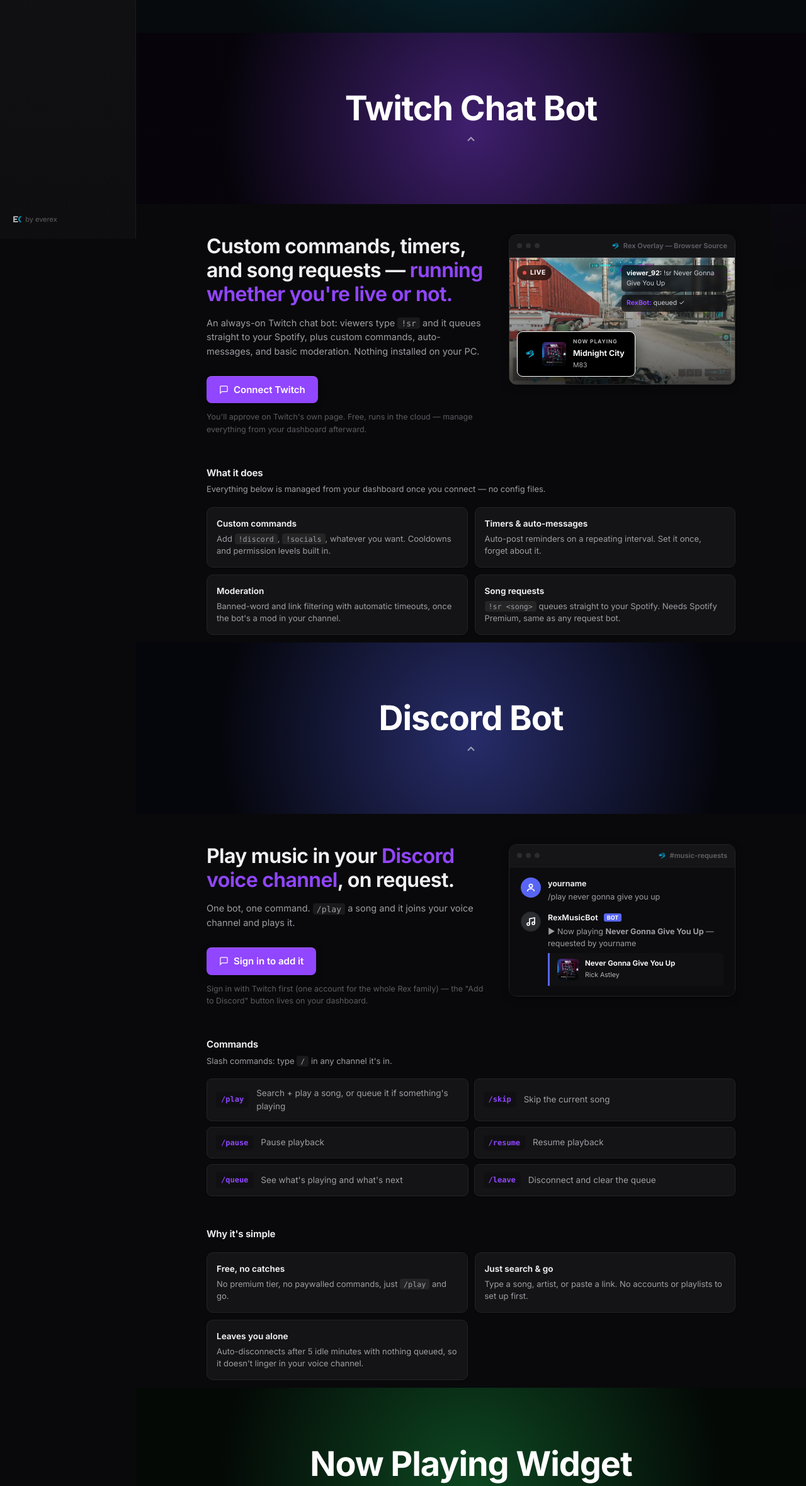
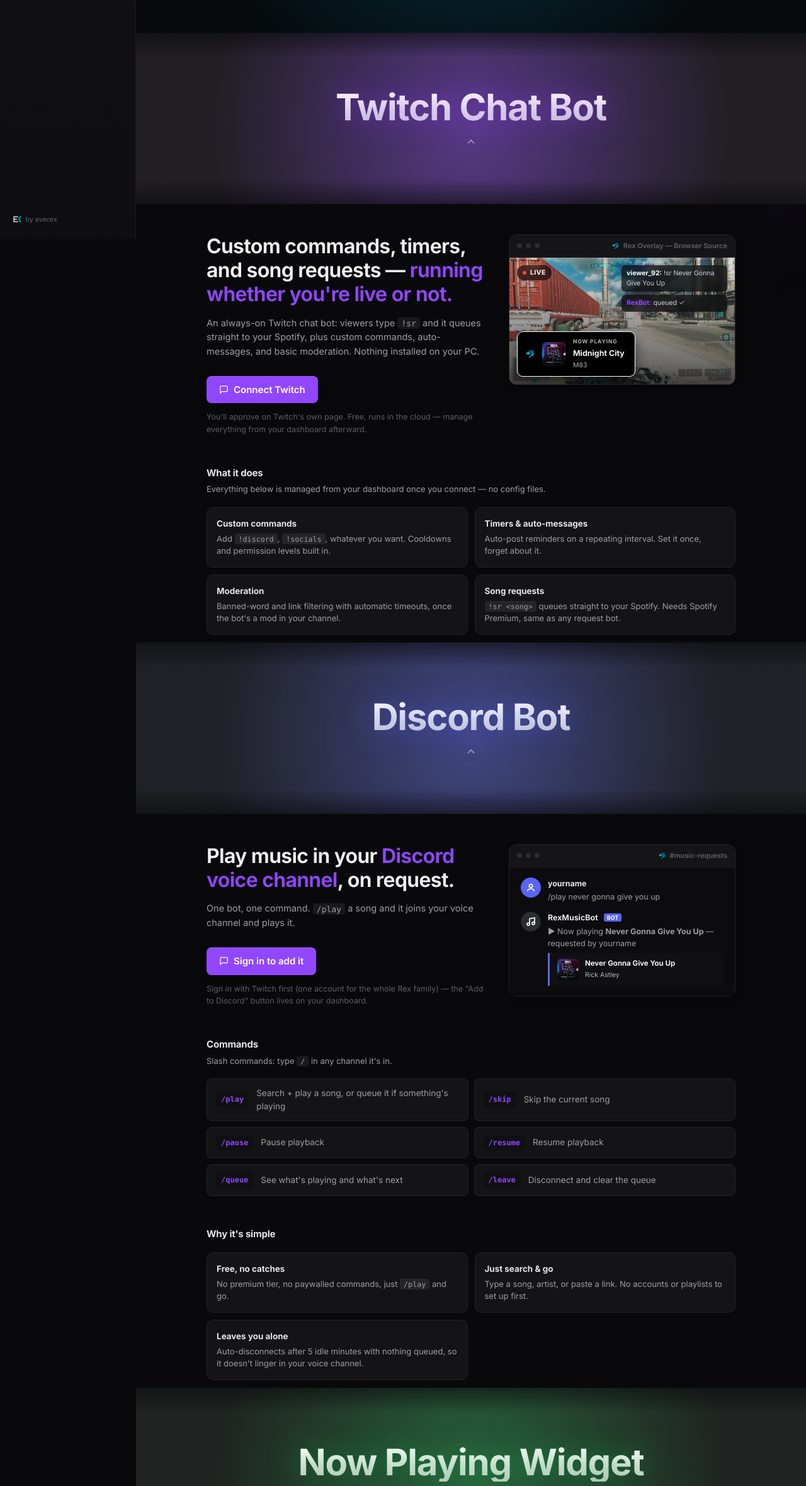
Before and after one commit to imeverex/rexbot-site, a plain HTML site: page index.html in a window 1280 px wide. Shown: the part 421-2780 px from the top of the page at 63% size. Drawn offline with Linux system fonts and the light colour scheme.

Commit message:
Add files via upload

```diff
--- a/index.html
+++ b/index.html
@@ -34,10 +34,23 @@ body[data-active="discord"] { --accent: var(--discord); --accent-hover: #707dff;
 body[data-active="widget"]  { --accent: var(--widget);  --accent-hover: #26e065; --accent-soft: rgba(29,185,84,0.13); }
 .glow {
   position: fixed; z-index: 0; pointer-events: none; border-radius: 50%; filter: blur(110px); opacity: 0.16;
-  transition: background 0.4s var(--ease);
+  transition: background 0.6s var(--ease);
 }
-.glow.a { width: 520px; height: 520px; background: var(--accent); top: -160px; left: 120px; }
-.glow.b { width: 460px; height: 460px; background: var(--accent); opacity: 0.1; bottom: 10%; right: -120px; }
+.glow.a { width: 520px; height: 520px; background: var(--accent); top: -160px; left: 120px; animation: drift-a 22s ease-in-out infinite; }
+.glow.b { width: 460px; height: 460px; background: var(--accent); opacity: 0.1; bottom: 10%; right: -120px; animation: drift-b 26s ease-in-out infinite; }
+@keyframes drift-a {
+  0%, 100% { transform: translate(0, 0) scale(1); }
+  33% { transform: translate(40px, 30px) scale(1.12); }
+  66% { transform: translate(-20px, 50px) scale(0.92); }
+}
+@keyframes drift-b {
+  0%, 100% { transform: translate(0, 0) scale(1); }
+  40% { transform: translate(-50px, -30px) scale(1.15); }
+  75% { transform: translate(20px, 20px) scale(0.9); }
+}
+@media (prefers-reduced-motion: reduce) {
+  .glow.a, .glow.b, .section-toggle::before, .section-toggle .chevron { animation: none; }
+}
 
 aside.sidebar {
   width: 216px; flex-shrink: 0; height: 100vh; position: sticky; top: 0; align-self: flex-start; z-index: 1;
@@ -57,7 +70,7 @@ nav.sidenav .nav-btn {
 nav.sidenav .nav-btn svg { width: 15px; height: 15px; flex-shrink: 0; opacity: 0.7; transition: opacity 0.15s var(--ease); }
 nav.sidenav .nav-btn:hover { color: var(--text); background: rgba(255,255,255,0.04); }
 nav.sidenav .nav-btn:hover svg { opacity: 0.9; }
-nav.sidenav .nav-btn.active { color: #fff; background: var(--accent); box-shadow: var(--shadow-sm); }
+nav.sidenav .nav-btn.active { color: #fff; background: var(--rex-blue); box-shadow: var(--shadow-sm); }
 nav.sidenav .nav-btn.active svg { opacity: 1; }
 .nav-divider { height: 1px; background: var(--border-soft); margin: 11px 4px; }
 .sidebar-links { display: flex; flex-direction: column; gap: 1px; }
@@ -117,40 +130,73 @@ main { width: 100%; margin: 0; padding: 60px 56px 90px; }
 /* --- collapsible section bands: a full-width glowing block with just the
    product name, that opens into the full detail as it scrolls into view
    (or on click) -- reads as three big statements first, detail second. --- */
+@keyframes breathe {
+  0%, 100% { opacity: 1; transform: scale(1); }
+  50% { opacity: 0.82; transform: scale(1.06); }
+}
+@keyframes bob {
+  0%, 100% { transform: translateY(0); opacity: 0.55; }
+  50% { transform: translateY(4px); opacity: 0.95; }
+}
 .section-toggle {
-  display: flex; flex-direction: column; align-items: center; justify-content: center; gap: 10px;
+  display: flex; flex-direction: column; align-items: center; justify-content: center; gap: 14px;
   width: calc(100% + 112px); margin: 0 -56px; min-height: 34vh; border: none; cursor: pointer;
-  position: relative; overflow: hidden; font-family: inherit; transition: filter 0.15s var(--ease);
+  position: relative; overflow: hidden; font-family: inherit;
+  transition: filter 0.35s var(--ease), transform 0.35s var(--ease);
 }
 @media (max-width: 780px) { .section-toggle { width: calc(100% + 36px); margin: 0 -18px; min-height: 26vh; } }
-.section-toggle:hover { filter: brightness(1.12); }
+.section-toggle::before {
+  content: ""; position: absolute; inset: 0; z-index: 0; opacity: 0.9;
+  animation: breathe 7s ease-in-out infinite; transition: opacity 0.4s var(--ease);
+}
+.section-toggle:hover::before { opacity: 1; }
+.section-toggle:hover { filter: brightness(1.1); }
+.section-toggle:active { transform: scale(0.997); }
+/* soft fade at the top/bottom seam so bands bleed into each other instead
+   of cutting hard at the edge. */
+.section-toggle::after {
+  content: ""; position: absolute; inset: 0; z-index: 0; pointer-events: none;
+  background: linear-gradient(180deg, var(--bg), transparent 14%, transparent 86%, var(--bg));
+  opacity: 0.55;
+}
 .section-toggle .st-title {
-  position: relative; z-index: 1; color: #fff; font-weight: 800; letter-spacing: -0.02em;
-  font-size: 54px; line-height: 1.05; text-align: center;
+  position: relative; z-index: 1; font-weight: 800; letter-spacing: -0.02em;
+  font-size: 58px; line-height: 1.05; text-align: center; transition: text-shadow 0.4s var(--ease);
+  background: linear-gradient(180deg, #fff 20%, rgba(255,255,255,0.72));
+  -webkit-background-clip: text; background-clip: text; color: transparent;
 }
 @media (max-width: 700px) { .section-toggle .st-title { font-size: 34px; } }
 .section-toggle .st-icon { position: relative; z-index: 1; opacity: 0.85; }
 .section-toggle .st-icon svg { width: 22px; height: 22px; display: block; color: #fff; }
 .section-toggle .chevron {
-  position: relative; z-index: 1; width: 20px; height: 20px; color: rgba(255,255,255,0.55);
-  transition: transform 0.3s var(--ease);
+  position: relative; z-index: 1; width: 20px; height: 20px; color: rgba(255,255,255,0.7);
+  transition: transform 0.4s var(--ease);
+  animation: bob 2.2s ease-in-out infinite;
 }
-.product-section.expanded .section-toggle .chevron { transform: rotate(180deg); }
-.section-toggle.c-twitch {
-  background: radial-gradient(circle at 50% 55%, rgba(145,70,255,0.4), rgba(6,4,10,0.97) 72%), #08050d;
+.product-section.expanded .section-toggle .chevron { transform: rotate(180deg); animation: none; opacity: 0.55; }
+.section-toggle.c-twitch::before {
+  background: radial-gradient(circle at 50% 55%, rgba(145,70,255,0.45), rgba(6,4,10,0.97) 72%), #08050d;
 }
-.section-toggle.c-discord {
-  background: radial-gradient(circle at 50% 55%, rgba(88,101,242,0.4), rgba(5,6,12,0.97) 72%), #06070f;
+.section-toggle.c-twitch .st-title { text-shadow: 0 0 46px rgba(145,70,255,0.55); }
+.section-toggle.c-discord::before {
+  background: radial-gradient(circle at 50% 55%, rgba(88,101,242,0.45), rgba(5,6,12,0.97) 72%), #06070f;
 }
-.section-toggle.c-widget {
-  background: radial-gradient(circle at 50% 55%, rgba(29,185,84,0.35), rgba(4,9,6,0.97) 72%), #050a06;
+.section-toggle.c-discord .st-title { text-shadow: 0 0 46px rgba(88,101,242,0.55); }
+.section-toggle.c-widget::before {
+  background: radial-gradient(circle at 50% 55%, rgba(29,185,84,0.4), rgba(4,9,6,0.97) 72%), #050a06;
 }
+.section-toggle.c-widget .st-title { text-shadow: 0 0 46px rgba(29,185,84,0.5); }
 
-.section-body { display: grid; grid-template-rows: 0fr; transition: grid-template-rows 0.45s var(--ease); background: var(--bg); }
+.section-body { display: grid; grid-template-rows: 0fr; transition: grid-template-rows 0.55s var(--ease); background: var(--bg); }
 .product-section.expanded .section-body { grid-template-rows: 1fr; }
 .section-body-inner { overflow: hidden; min-height: 0; padding: 0 56px; }
 .product-section.expanded .section-body-inner { padding-top: 48px; padding-bottom: 12px; }
 @media (max-width: 780px) { .section-body-inner { padding-left: 18px; padding-right: 18px; } }
+.section-body-content {
+  opacity: 0; transform: translateY(14px);
+  transition: opacity 0.5s var(--ease) 0.05s, transform 0.5s var(--ease) 0.05s;
+}
+.product-section.expanded .section-body-content { opacity: 1; transform: translateY(0); }
 
 .hero-row { display: flex; gap: 36px; align-items: flex-start; }
 .hero-text { flex: 1 1 380px; min-width: 260px; }
@@ -369,7 +415,7 @@ footer a { color: var(--faint); }
       <span class="st-title">Twitch Chat Bot</span>
       <svg class="chevron" viewBox="0 0 24 24" fill="none" stroke="currentColor" stroke-width="2.5"><path d="M6 9l6 6 6-6"/></svg>
     </button>
-    <div class="section-body"><div class="section-body-inner">
+    <div class="section-body"><div class="section-body-inner"><div class="section-body-content">
 
     <div class="hero-row">
       <div class="hero-text">
@@ -431,7 +477,7 @@ footer a { color: var(--faint); }
       </div>
     </div>
 
-    </div></div>
+    </div></div></div>
   </section>
 
   <!-- ============ DISCORD ============ -->
@@ -441,7 +487,7 @@ footer a { color: var(--faint); }
       <span class="st-title">Discord Bot</span>
       <svg class="chevron" viewBox="0 0 24 24" fill="none" stroke="currentColor" stroke-width="2.5"><path d="M6 9l6 6 6-6"/></svg>
     </button>
-    <div class="section-body"><div class="section-body-inner">
+    <div class="section-body"><div class="section-body-inner"><div class="section-body-content">
 
     <div class="hero-row">
       <div class="hero-text">
@@ -514,7 +560,7 @@ footer a { color: var(--faint); }
       </div>
     </div>
 
-    </div></div>
+    </div></div></div>
   </section>
 
   <!-- ============ NOW PLAYING WIDGET ============ -->
@@ -524,11 +570,11 @@ footer a { color: var(--faint); }
       <span class="st-title">Now Playing Widget</span>
       <svg class="chevron" viewBox="0 0 24 24" fill="none" stroke="currentColor" stroke-width="2.5"><path d="M6 9l6 6 6-6"/></svg>
     </button>
-    <div class="section-body"><div class="section-body-inner">
+    <div class="section-body"><div class="section-body-inner"><div class="section-body-content">
 
     <div class="hero-row">
       <div class="hero-text">
-        <h1 class="headline">Show what's playing. <em>Zero install, ever.</em></h1>
+        <h1 class="headline">Show what's playing. <em>Straight from the cloud.</em></h1>
         <p class="hero-sub">A clean now-playing overlay for OBS that reads straight from your Spotify account in the
           cloud — no app to run, nothing to keep open while you stream.</p>
 
@@ -603,7 +649,7 @@ footer a { color: var(--faint); }
     <p style="margin-top:10px;">Windows 10/11 · new apps trip a Windows warning the first time —
       <a href="/help.html">what to do →</a></p>
 
-    </div></div>
+    </div></div></div>
   </section>
 
   <footer>
```
